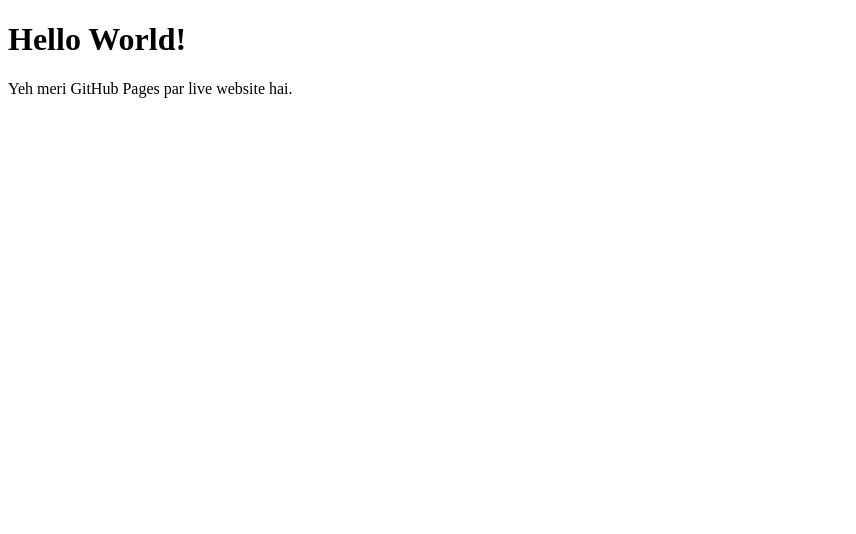
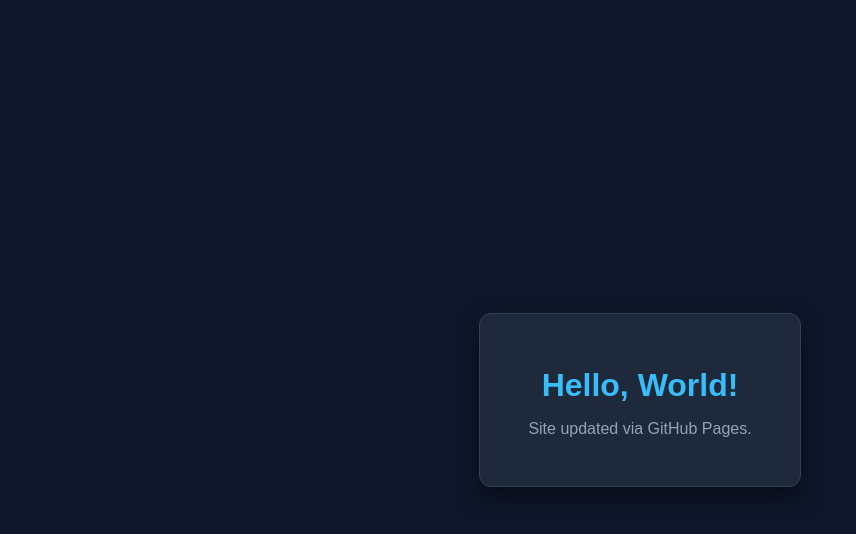
Before and after one commit to shaheerkhanbijrani55/my-first-site, a plain HTML site: page index.html in a window 1280 px wide. Shown: the whole page, without its empty margins (0-856 px from the left). Drawn offline with Linux system fonts and the light colour scheme.

Commit message:
Update index.html

```diff
--- a/index.html
+++ b/index.html
@@ -1,10 +1,42 @@
 <!DOCTYPE html>
-<html>
-  <head>
-    <title>Meri Pehli Website</title>
-  </head>
-  <body>
-    <h1>Hello World!</h1>
-    <p>Yeh meri GitHub Pages par live website hai.</p>
-  </body>
+<html lang="en">
+<head>
+  <meta charset="UTF-8">
+  <meta name="viewport" content="width=device-width, initial-scale=1.0">
+  <title>Shaheer Khan | Portfolio</title>
+  <style>
+    body {
+      font-family: Arial, sans-serif;
+      background: #0f172a;
+      color: #f8fafc;
+      display: flex;
+      flex-direction: column;
+      align-items: center;
+      justify-content: center;
+      height: 100vh;
+      margin: 0;
+    }
+    .card {
+      background: #1e293b;
+      padding: 2rem 3rem;
+      border-radius: 12px;
+      text-align: center;
+      box-shadow: 0 10px 25px rgba(0,0,0,0.5);
+      border: 1px solid #334155;
+    }
+    h1 {
+      color: #38bdf8;
+      margin-bottom: 0.5rem;
+    }
+    p {
+      color: #94a3b8;
+    }
+  </style>
+</head>
+<body>
+  <div class="card">
+    <h1>Hello, World!</h1>
+    <p>Site updated via GitHub Pages.</p>
+  </div>
+</body>
 </html>
```
